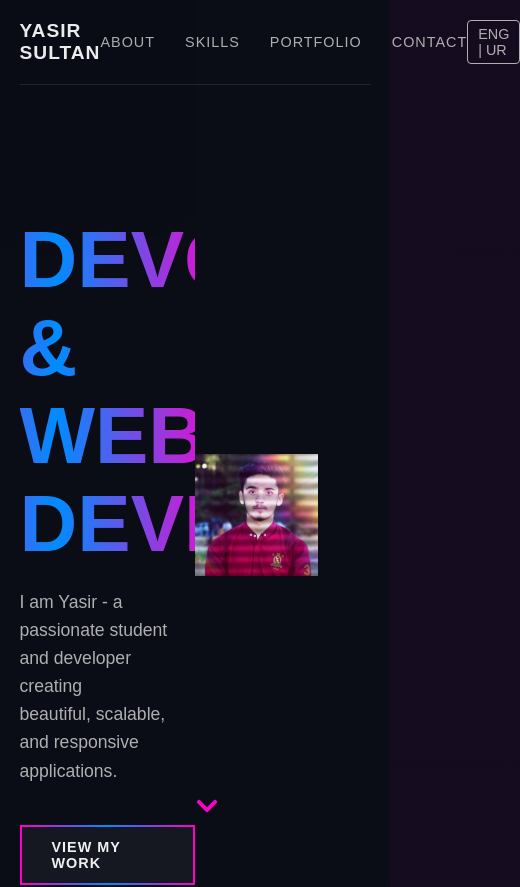
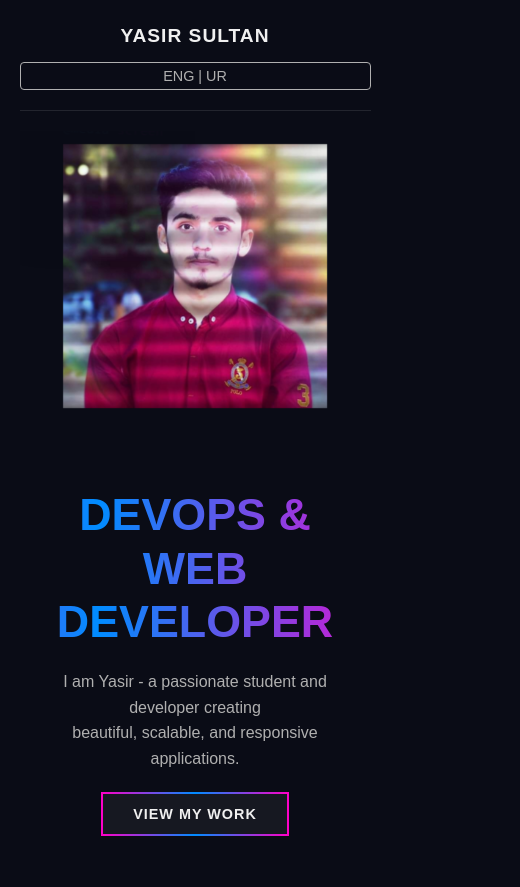
Before and after one commit to sultanyaso/my-portfolio, a React (Create React App) app: page / in a window 390 px wide. Shown: the top 887 px of the page, 520 px wide, since content can reach past the window. Built offline with nearby package versions, Linux system fonts and the light colour scheme.

Commit message:
Update hero file

```diff
--- a/src/Hero.css
+++ b/src/Hero.css
@@ -377,3 +377,167 @@
         top: 15%;
     }
 }
+
+/* src/Hero.css (FINAL - WITH ROBUST MOBILE SUPPORT) */
+
+/* --- GLOBAL ANIMATIONS & BASE/ROOT (keep these) --- */
+@keyframes textGradientShift {
+  0% { background-position: 0% 50%; }
+  50% { background-position: 100% 50%; }
+  100% { background-position: 0% 50%; }
+}
+
+@keyframes borderFlow {
+  0% { background-position: 0% center; }
+  100% { background-position: 200% center; }
+}
+
+@keyframes bounce {
+    0%, 20%, 50%, 80%, 100% { transform: translateY(0); }
+    40% { transform: translateY(-10px); }
+    60% { transform: translateY(-5px); }
+}
+
+@keyframes codeFadeIn {
+    0% { opacity: 0; transform: translateY(20px) rotate(2deg); }
+    100% { opacity: 0.15; transform: translateY(0) rotate(2deg); }
+}
+
+:root {
+  --color-dark-primary: #0A0C16;
+  --color-dark-secondary: #121626;
+  --color-text-light: #f0f0f0;
+  --color-text-faded: #b0b0b0;
+  --gradient-start: #ff00c8;
+  --gradient-end: #008cff;
+  --gradient-bg: linear-gradient(90deg, var(--gradient-start) 0%, var(--gradient-end) 100%);
+  --shadow-glow: 0 0 10px rgba(255, 0, 200, 0.5), 0 0 20px rgba(0, 140, 255, 0.5);
+  --border-subtle: 1px solid rgba(255, 255, 255, 0.1);
+}
+
+/* --- Hero Container and Navbar (keep these) --- */
+.hero-container {
+    background-color: var(--color-dark-primary);
+    padding: 0 5%;
+    min-height: 100vh;
+    border-bottom: var(--border-subtle);
+    position: relative;
+}
+
+.navbar {
+    display: flex;
+    justify-content: space-between;
+    align-items: center;
+    padding: 20px 0;
+    color: var(--color-text-light);
+}
+/* ... (Rest of Navbar styles) ... */
+
+/* --- Main Hero Content Area (DESKTOP LAYOUT) --- */
+.hero-content {
+    display: flex;
+    align-items: center;
+    justify-content: space-between;
+    padding-top: 50px;
+    padding-bottom: 50px;
+    height: calc(100vh - 80px); /* Fill remaining viewport height on desktop */
+}
+
+.hero-text {
+    flex: 1;
+    max-width: 50%;
+    z-index: 10;
+}
+
+.hero-image-with-bg {
+    position: relative;
+    flex: 1;
+    max-width: 50%;
+    display: flex;
+    justify-content: flex-end;
+    align-items: center;
+    height: 100%;
+    overflow: hidden;
+}
+/* ... (Rest of Hero/Image/Code styles) ... */
+
+
+/* ------------------------------------------------ */
+/* --- MOBILE RESPONSIVENESS FIXES (max-width: 768px) --- */
+/* ------------------------------------------------ */
+
+@media (max-width: 768px) {
+
+    /* NAV BAR COLLAPSE */
+    .navbar {
+        flex-wrap: wrap;
+        justify-content: center;
+        gap: 10px;
+    }
+
+    .nav-links {
+        display: none; /* Hide navigation links for simplicity on mobile */
+    }
+
+    .logo, .language-selector {
+        flex-basis: 100%; /* Ensure logo and selector take full width if needed */
+        text-align: center;
+        padding: 5px 0;
+    }
+
+    /* HERO CONTENT LAYOUT FIX */
+    .hero-content {
+        /* FIX: Stack items vertically, reversing the order so the IMAGE is at the top */
+        flex-direction: column-reverse;
+        text-align: center;
+        /* FIX: Allow content to dictate height, not viewport */
+        height: auto;
+        min-height: 90vh;
+        padding-top: 20px;
+    }
+
+    /* TEXT AND IMAGE SIZING */
+    .hero-text, .hero-image-with-bg {
+        /* FIX: Allow both items to use full width */
+        max-width: 100%;
+        flex-basis: 100%;
+        margin-bottom: 30px; /* Add spacing between image and text */
+        padding: 0 10px;
+    }
+
+    /* TEXT STYLES */
+    .gradient-text {
+        font-size: 2.8rem; /* Smaller font for main heading */
+        line-height: 1.2;
+    }
+
+    .subtitle {
+        font-size: 1rem; /* Smaller subtitle font */
+        margin-bottom: 20px;
+    }
+
+    /* IMAGE CONTAINER SIZE */
+    .hero-image-with-bg {
+        /* Define a specific height for the image area on mobile */
+        height: 350px;
+        justify-content: center;
+        overflow: hidden;
+    }
+
+    .hero-image {
+        max-width: 80%; /* Ensure the image fits well */
+    }
+
+    /* BACKGROUND CODE */
+    .bg-code {
+        font-size: 0.8rem; /* Very small code background */
+        right: 0;
+        top: 50px; /* Position it high up, behind the image */
+        transform: rotate(0deg); /* Remove the tilt to save space */
+    }
+
+    /* SCROLL INDICATOR */
+    .scroll-indicator {
+        bottom: 10px; /* Keep it visible at the bottom */
+    }
+}
```
